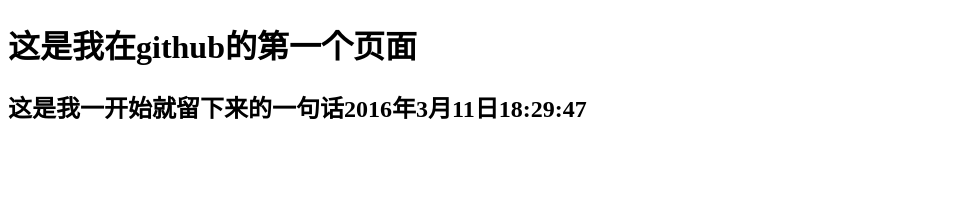
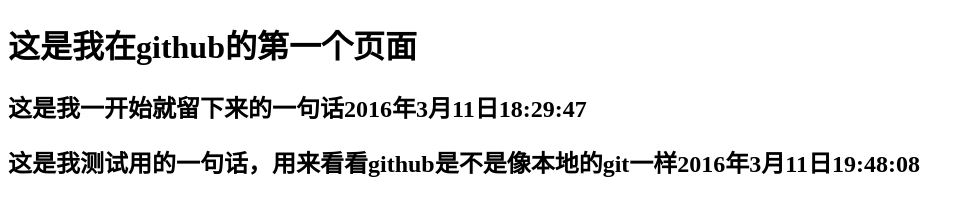
Before and after one commit to xjy1592922966/classweb, a plain HTML site: page index.html in a window 1280 px wide. Shown: the whole page, without its empty margins (0-975 px from the left). Drawn offline with Linux system fonts and the light colour scheme.

Commit message:
这是我第二次提交

```diff
--- a/index.html
+++ b/index.html
@@ -7,5 +7,6 @@
 	<body>
 		<h1>这是我在github的第一个页面</h1>
 		<h2>这是我一开始就留下来的一句话2016年3月11日18:29:47</h2>
+		<h2>这是我测试用的一句话，用来看看github是不是像本地的git一样2016年3月11日19:48:08</h2>
 	</body>
 </html>
```
